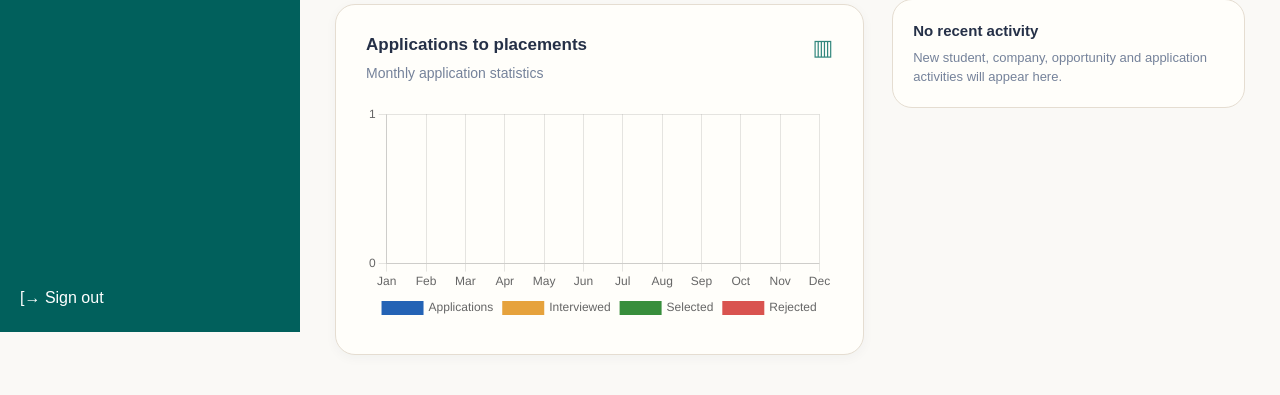
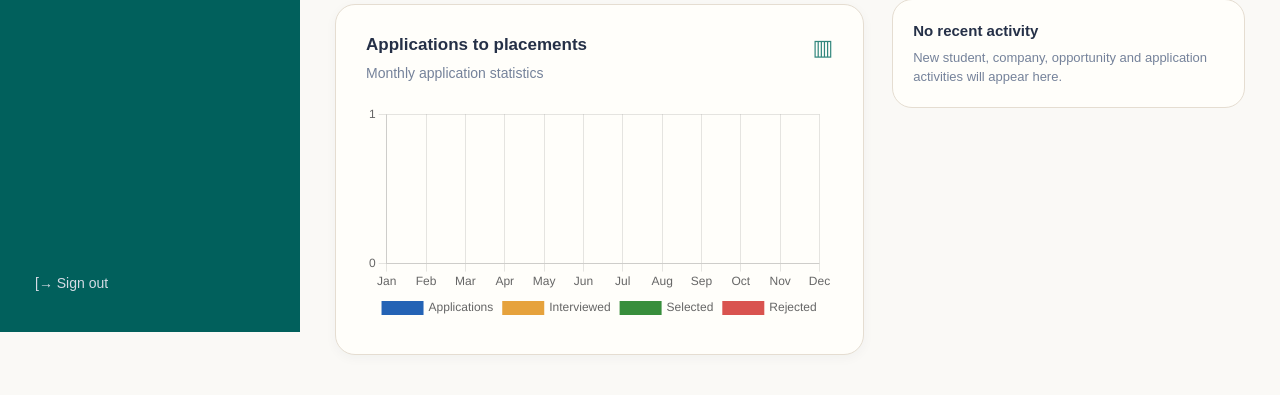
Before and after one commit to adarshsingh-1/Pathway_, a Java web app: page /3_Admin_Side/Dashboard.jsp in a window 1280 px wide. Shown: the part 468-863 px from the top of the page. Run offline with Tomcat 11, a stand-in JSP engine, Linux system fonts and the light colour scheme.

Commit message:
Update Dashboard.css

```diff
--- a/src/main/webapp/3_Admin_Side/Dashboard.css
+++ b/src/main/webapp/3_Admin_Side/Dashboard.css
@@ -78,7 +78,7 @@ img {
     gap: 9px;
 }
 
-.sidebar nav a {
+.sidebar nav a, .signout {
     display: flex;
     align-items: center;
     min-height: 48px;
```
